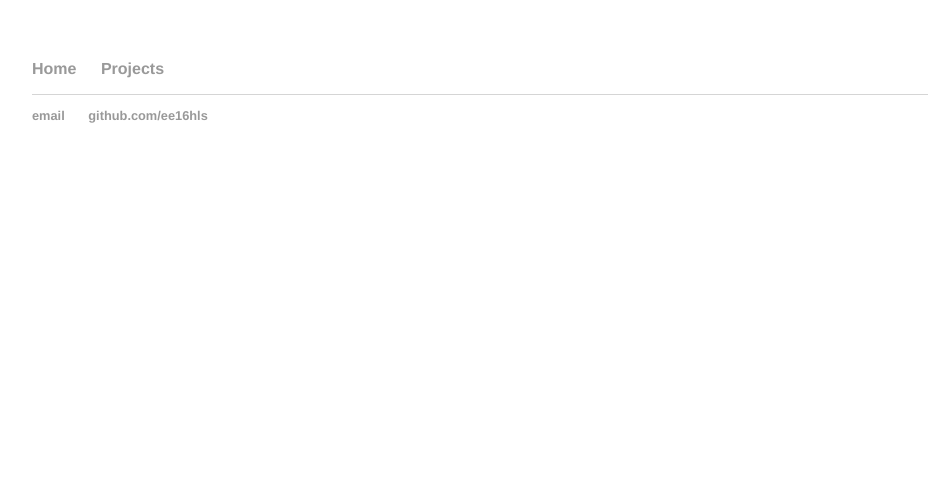
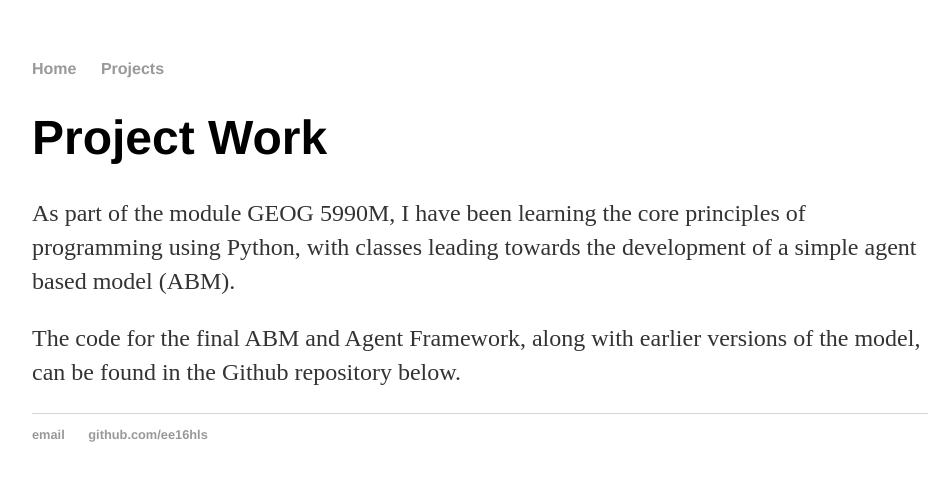
Before and after one commit to ee16hls/ee16hls.github.io, a Jekyll site: the page built from projects/index.html, in a window 1280 px wide. Shown: the top 481 px of the page, without its empty margins (160-1110 px from the left). Built offline with Jekyll 4.4.1, drawn with Linux system fonts in a browser that asks for light colours.

Commit message:
Update index.html

```diff
--- a/projects/index.html
+++ b/projects/index.html
@@ -2,3 +2,9 @@
 layout: default
 title: projects
 ---
+
+<body>
+  <h1>Project Work</h1>
+  <p>As part of the module GEOG 5990M, I have been learning the core principles of programming using Python, with classes leading towards the development of a simple agent based model (ABM).</p>
+  <p>The code for the final ABM and Agent Framework, along with earlier versions of the model, can be found in the Github repository below.</p>
+</body>
```
